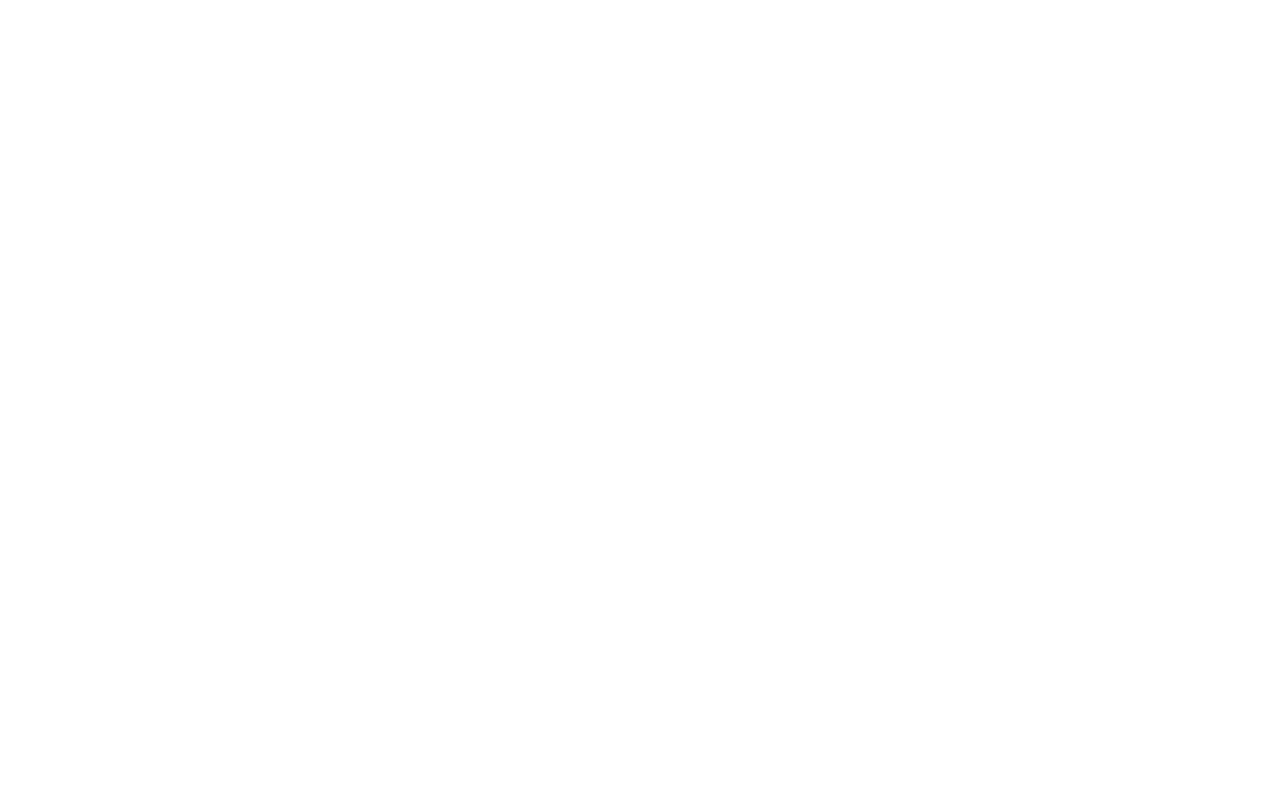
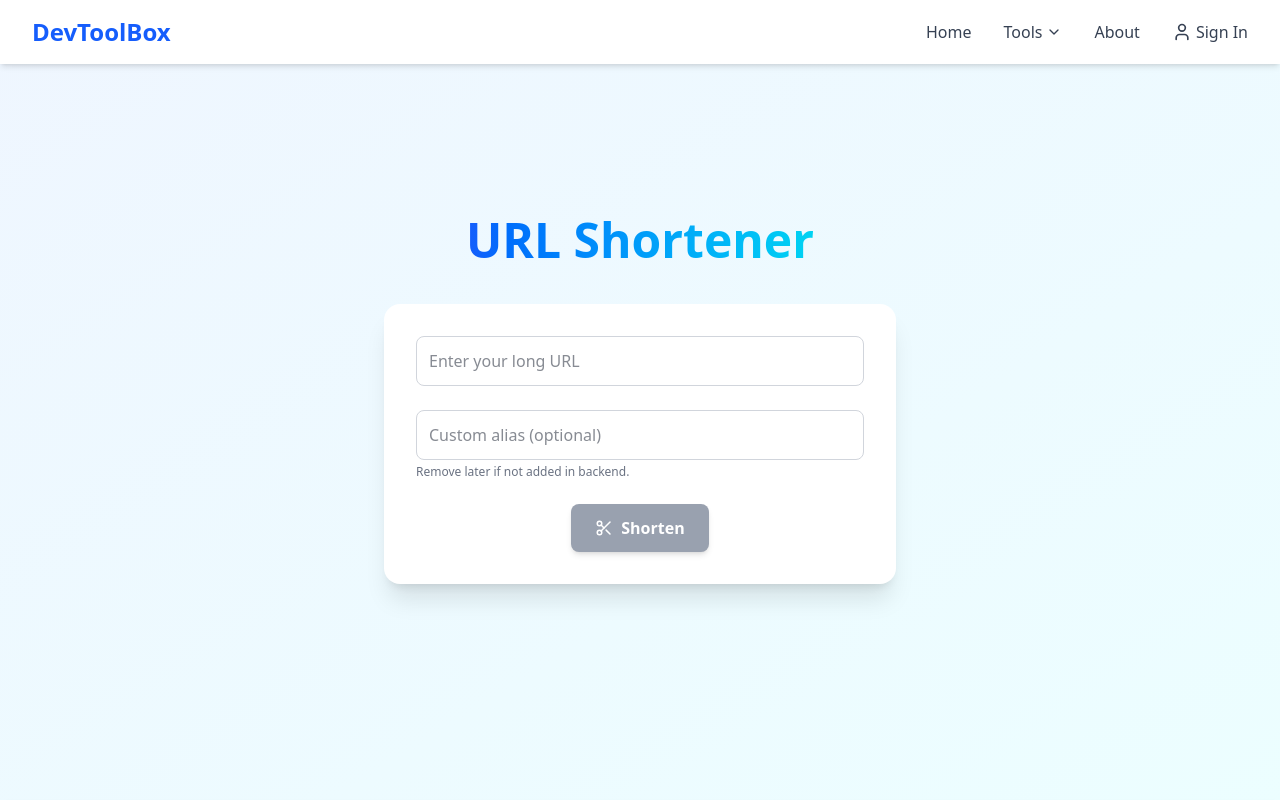
Before and after one commit to coAyush/DeveloperToolsApiProject, a React (Vite) app in the folder FrontEnd/: page /tools/url in a window 1280 px wide. Before the commit this address had no page. Shown: the top 800 px of the page. Built offline with nearby package versions, Linux system fonts and the light colour scheme.

Commit message:
URL Shortener Placeholder. QOL Changes

```diff
--- a/FrontEnd/src/App.jsx
+++ b/FrontEnd/src/App.jsx
@@ -6,6 +6,7 @@
 import SignUp from "./pages/SignUp";
 import Home from "./pages/Home";
 import QrTool from "./pages/QrTool";
+import UrlShortener from "./pages/UrlShortener";
 
 // Public layout (without Navbar & Footer)
 const PublicLayout = ({ children }) => <>{children}</>;
@@ -62,10 +63,23 @@
 
       {/* Future Tools  */}
 
-      <Route path="/tools/qr" element={<PrivateLayout><QrTool /></PrivateLayout>} />
-      {/* <Route path="/tools/url" element={<PrivateLayout><UrlShortener /></PrivateLayout>} />
-      <Route path="/tools/password" element={<PrivateLayout><PasswordGen /></PrivateLayout>} /> */}
-
+      <Route
+        path="/tools/qr"
+        element={
+          <PrivateLayout>
+            <QrTool />
+          </PrivateLayout>
+        }
+      />
+      <Route
+        path="/tools/url"
+        element={
+          <PrivateLayout>
+            <UrlShortener />
+          </PrivateLayout>
+        }
+      />
+      {/* <Route path="/tools/password" element={<PrivateLayout><PasswordGen /></PrivateLayout>} /> */}
     </Routes>
   );
 };
--- a/FrontEnd/src/pages/Home.jsx
+++ b/FrontEnd/src/pages/Home.jsx
@@ -17,17 +17,23 @@
                hover:shadow-2xl hover:scale-[1.03] transition transform group cursor-pointer overflow-hidden block"
   >
     {/* Gradient Hover Overlay */}
-    <div className="absolute inset-0 bg-gradient-to-r from-blue-500 to-cyan-400
-                    opacity-0 group-hover:opacity-10 transition"></div>
+    <div
+      className="absolute inset-0 bg-gradient-to-r from-blue-500 to-cyan-400
+                    opacity-0 group-hover:opacity-10 transition"
+    ></div>
 
     {/* Icon */}
-    <div className="flex items-center justify-center w-16 h-16 rounded-xl bg-blue-100 mb-6
-                    group-hover:bg-blue-200 transition relative z-10">
+    <div
+      className="flex items-center justify-center w-16 h-16 rounded-xl bg-blue-100 mb-6
+                    group-hover:bg-blue-200 transition relative z-10"
+    >
       <Icon size={34} className="text-blue-600" />
     </div>
 
     {/* Content */}
-    <h2 className="text-xl font-bold text-gray-800 mb-3 relative z-10">{title}</h2>
+    <h2 className="text-xl font-bold text-gray-800 mb-3 relative z-10">
+      {title}
+    </h2>
     <p className="text-sm text-gray-600 mb-6 relative z-10">{desc}</p>
 
     {/* Button Style but not actual button */}
@@ -54,8 +60,10 @@
   return (
     <div className="min-h-screen bg-gradient-to-b from-gray-50 via-blue-50 to-gray-100 px-6 py-24 flex flex-col items-center">
       {/* Heading Section */}
-      <h1 className="text-4xl md:text-6xl font-extrabold text-center mb-4
-                     bg-gradient-to-r from-blue-600 to-cyan-400 bg-clip-text text-transparent">
+      <h1
+        className="text-4xl md:text-6xl font-extrabold text-center mb-4
+                     bg-gradient-to-r from-blue-600 to-cyan-400 bg-clip-text text-transparent"
+      >
         Welcome to DevToolBox
       </h1>
 
@@ -75,6 +83,12 @@
           desc="Convert any text or link into a QR code instantly. Share easily with your friends or customers."
           link="/tools/qr"
         />
+        <ToolCard
+          icon={Link2}
+          title="URL Shortener"
+          desc="Turn bulky URLs into sleek links. Share anywhere with confidence."
+          link="/tools/url"
+        />
       </div>
     </div>
   );
--- a/FrontEnd/src/pages/QrTool.jsx
+++ b/FrontEnd/src/pages/QrTool.jsx
@@ -1,4 +1,5 @@
-import React, { useState, useRef } from "react";
+import React, { useState, useRef, useEffect } from "react";
+import { useNavigate } from "react-router-dom";
 import { Download, QrCode } from "lucide-react";
 import axios from "axios";
 
@@ -7,6 +8,18 @@
   const [file, setFile] = useState(null);
   const [qrPreview, setQrPreview] = useState(null); // ✅ store backend QR
   const fileInputRef = useRef(null);
+  const navigate = useNavigate();
+
+  useEffect(() => {
+    const handleKeyDown = (e) => {
+      if (e.key === "Escape") {
+        navigate(-1); // go back to previous page
+      }
+    };
+
+    window.addEventListener("keydown", handleKeyDown);
+    return () => window.removeEventListener("keydown", handleKeyDown);
+  }, [navigate]);
 
   // ✅ Generate QR from backend
   const handleGenerate = async () => {
@@ -70,7 +83,10 @@
           className="flex flex-col items-center justify-center border border-dashed border-gray-400 rounded-lg p-8 bg-gray-50 hover:bg-gray-100 transition cursor-pointer"
           onClick={handleFileClick}
         >
-          <QrCode size={90} className="text-blue-500 mb-3 hover:scale-110 transition-transform" />
+          <QrCode
+            size={90}
+            className="text-blue-500 mb-3 hover:scale-110 transition-transform"
+          />
           <p className="text-gray-500 text-sm text-center">
             {file ? `Uploaded: ${file.name}` : "Click QR to upload a file"}
           </p>
--- /dev/null
+++ b/FrontEnd/src/pages/UrlShortener.jsx
@@ -0,0 +1,204 @@
+import React, { useState, useEffect } from "react";
+import { useNavigate } from "react-router-dom";
+import axios from "axios";
+import {
+  Link2,
+  Scissors,
+  Copy,
+  ExternalLink,
+  AlertCircle,
+  Loader2,
+} from "lucide-react";
+
+const API_BASE = "http://localhost:8080/DeveloperToolsApiProject/api"; // ← adjust if needed
+
+const isValidUrl = (value) => {
+  try {
+    const u = new URL(value);
+    return !!u.protocol && !!u.host;
+  } catch {
+    return false;
+  }
+};
+
+const UrlShortener = () => {
+  const [longUrl, setLongUrl] = useState("");
+  const [alias, setAlias] = useState("");
+  const [result, setResult] = useState(null); // { shortUrl, code? }
+  const [loading, setLoading] = useState(false);
+  const [err, setErr] = useState("");
+  const navigate = useNavigate();
+
+  useEffect(() => {
+    const handleKeyDown = (e) => {
+      if (e.key === "Escape") {
+        navigate(-1); // go back to previous page
+      }
+    };
+
+    window.addEventListener("keydown", handleKeyDown);
+    return () => window.removeEventListener("keydown", handleKeyDown);
+  }, [navigate]);
+
+  const handleShorten = async () => {
+    setErr("");
+    setResult(null);
+
+    if (!isValidUrl(longUrl)) {
+      setErr("Please enter a valid URL (including http:// or https://).");
+      return;
+    }
+
+    setLoading(true);
+    try {
+      const payload = { url: longUrl };
+      if (alias.trim()) payload.alias = alias.trim();
+
+      const { data } = await axios.post(`${API_BASE}/shorten`, payload, {
+        headers: { "Content-Type": "application/json" },
+      });
+
+      const shortUrl = data?.shortUrl || data?.short || data?.data?.shortUrl;
+      const code = data?.code || data?.id || data?.data?.code;
+
+      if (!shortUrl) {
+        setErr("No shortened URL returned from server.");
+      } else {
+        setResult({ shortUrl, code });
+      }
+    } catch (e) {
+      console.error(e);
+      setErr(
+        e?.response?.data?.message ||
+          "Failed to shorten URL. Check backend and network."
+      );
+    } finally {
+      setLoading(false);
+    }
+  };
+
+  const handleCopy = async () => {
+    if (!result?.shortUrl) return;
+    try {
+      await navigator.clipboard.writeText(result.shortUrl);
+      // quick visual hint using focus ring:
+      const el = document.getElementById("short-url");
+      if (el) {
+        el.classList.add("ring-2", "ring-cyan-400");
+        setTimeout(() => el.classList.remove("ring-2", "ring-cyan-400"), 650);
+      }
+    } catch {}
+  };
+
+  return (
+    <div className="min-h-screen flex flex-col items-center justify-center bg-gradient-to-br from-blue-50 to-cyan-50 px-6 py-20">
+      <h1 className="text-3xl md:text-5xl font-extrabold text-center bg-gradient-to-r from-blue-600 to-cyan-400 bg-clip-text text-transparent mb-10">
+        URL Shortener
+      </h1>
+
+      <div className="bg-white shadow-xl rounded-2xl p-8 w-full max-w-lg transform transition-all hover:scale-[1.02] hover:shadow-2xl space-y-6">
+        {/* Long URL */}
+        <div>
+          {/* <label className="block text-sm font-semibold text-gray-700 mb-2">
+            Long URL
+          </label> */}
+          <div className="flex items-center gap-3">
+            {/* <Link2 className="text-blue-500" size={20} /> */}
+            <input
+              type="url"
+              placeholder="Enter your long URL"
+              value={longUrl}
+              onChange={(e) => setLongUrl(e.target.value)}
+              className="w-full p-3 border border-gray-300 rounded-lg focus:ring-2 focus:ring-blue-400 outline-none transition-all hover:border-blue-400"
+            />
+          </div>
+        </div>
+
+        {/* Optional custom alias */}
+        <div>
+          {/* <label className="block text-sm font-semibold text-gray-700 mb-2">
+            Custom Alias (optional)
+          </label> */}
+          <input
+            type="text"
+            placeholder="Custom alias (optional)"
+            value={alias}
+            onChange={(e) => setAlias(e.target.value)}
+            className="w-full p-3 border border-gray-300 rounded-lg focus:ring-2 focus:ring-blue-400 outline-none transition-all hover:border-blue-400"
+          />
+          <p className="text-xs text-gray-500 mt-1">
+            Remove later if not added in backend.
+          </p>
+        </div>
+
+        {/* Error */}
+        {err && (
+          <div className="flex items-start gap-2 rounded-lg bg-red-50 border border-red-200 p-3">
+            <AlertCircle className="text-red-500 mt-[2px]" size={18} />
+            <p className="text-sm text-red-700">{err}</p>
+          </div>
+        )}
+
+        {/* Actions */}
+        <div className="flex justify-center">
+          <button
+            onClick={handleShorten}
+            disabled={!longUrl || loading}
+            className={`px-6 py-3 rounded-lg font-semibold text-white shadow-md transition-all flex items-center gap-2
+              ${
+                longUrl && !loading
+                  ? "bg-gradient-to-r from-blue-600 to-cyan-400 hover:scale-105 hover:shadow-lg active:scale-95 cursor-pointer"
+                  : "bg-gray-400 cursor-not-allowed"
+              }`}
+          >
+            {loading ? (
+              <Loader2 className="animate-spin" size={18} />
+            ) : (
+              <Scissors size={18} />
+            )}
+            {loading ? "Shortening..." : "Shorten"}
+          </button>
+        </div>
+
+        {/* Result */}
+        {result?.shortUrl && (
+          <div className="mt-4 border border-gray-200 rounded-lg p-4 bg-gray-50">
+            <p className="text-sm text-gray-600 mb-2">Your shortened URL</p>
+            <div className="flex items-center gap-2">
+              <input
+                id="short-url"
+                readOnly
+                value={result.shortUrl}
+                className="w-full p-3 rounded-lg bg-white border border-gray-300 text-gray-900"
+              />
+              <button
+                onClick={handleCopy}
+                className="px-3 py-2 rounded-lg bg-gray-200 hover:bg-gray-300 active:scale-95 transition shadow-sm"
+                title="Copy"
+              >
+                <Copy size={18} />
+              </button>
+              <a
+                href={result.shortUrl}
+                target="_blank"
+                rel="noreferrer"
+                className="px-3 py-2 rounded-lg bg-gray-200 hover:bg-gray-300 active:scale-95 transition shadow-sm"
+                title="Open"
+              >
+                <ExternalLink size={18} />
+              </a>
+            </div>
+
+            {result.code && (
+              <p className="text-xs text-gray-500 mt-2">
+                Code: <span className="font-mono">{result.code}</span>
+              </p>
+            )}
+          </div>
+        )}
+      </div>
+    </div>
+  );
+};
+
+export default UrlShortener;
```
